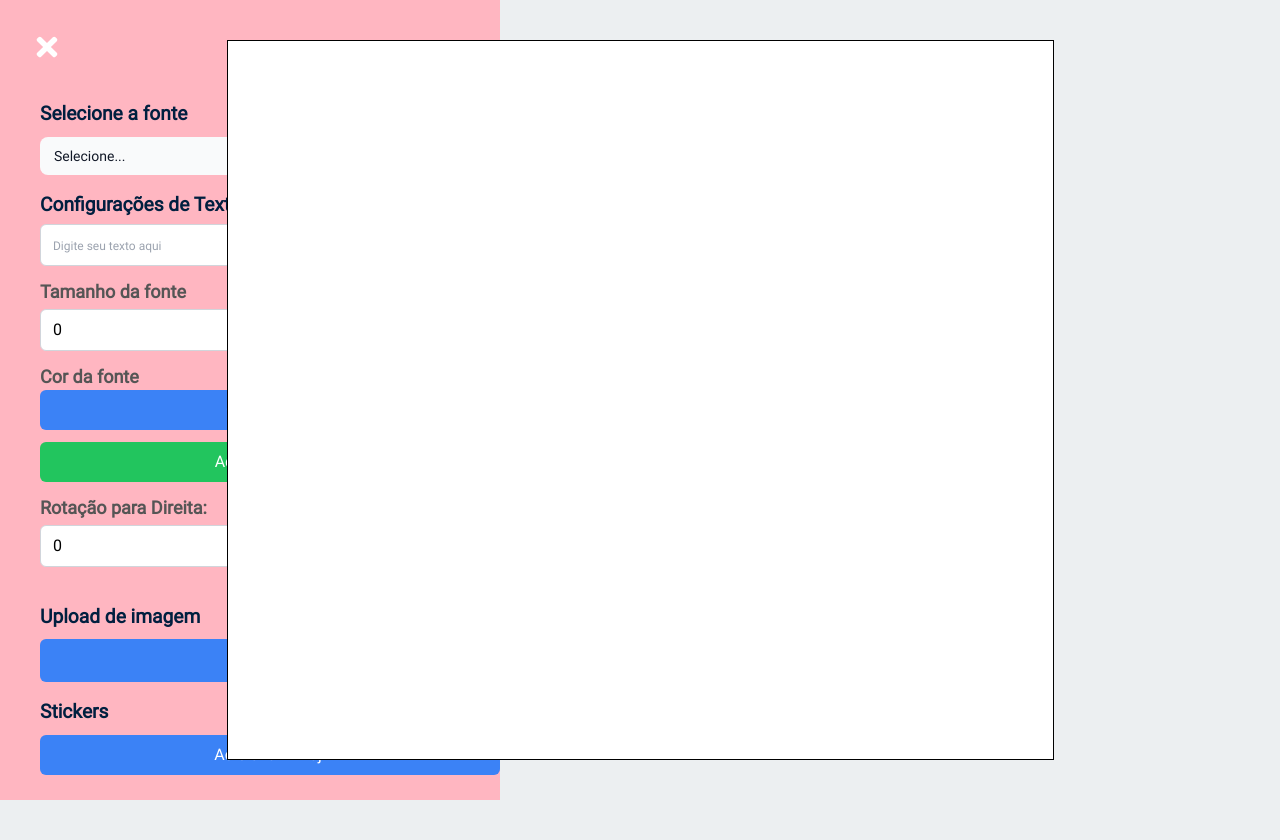
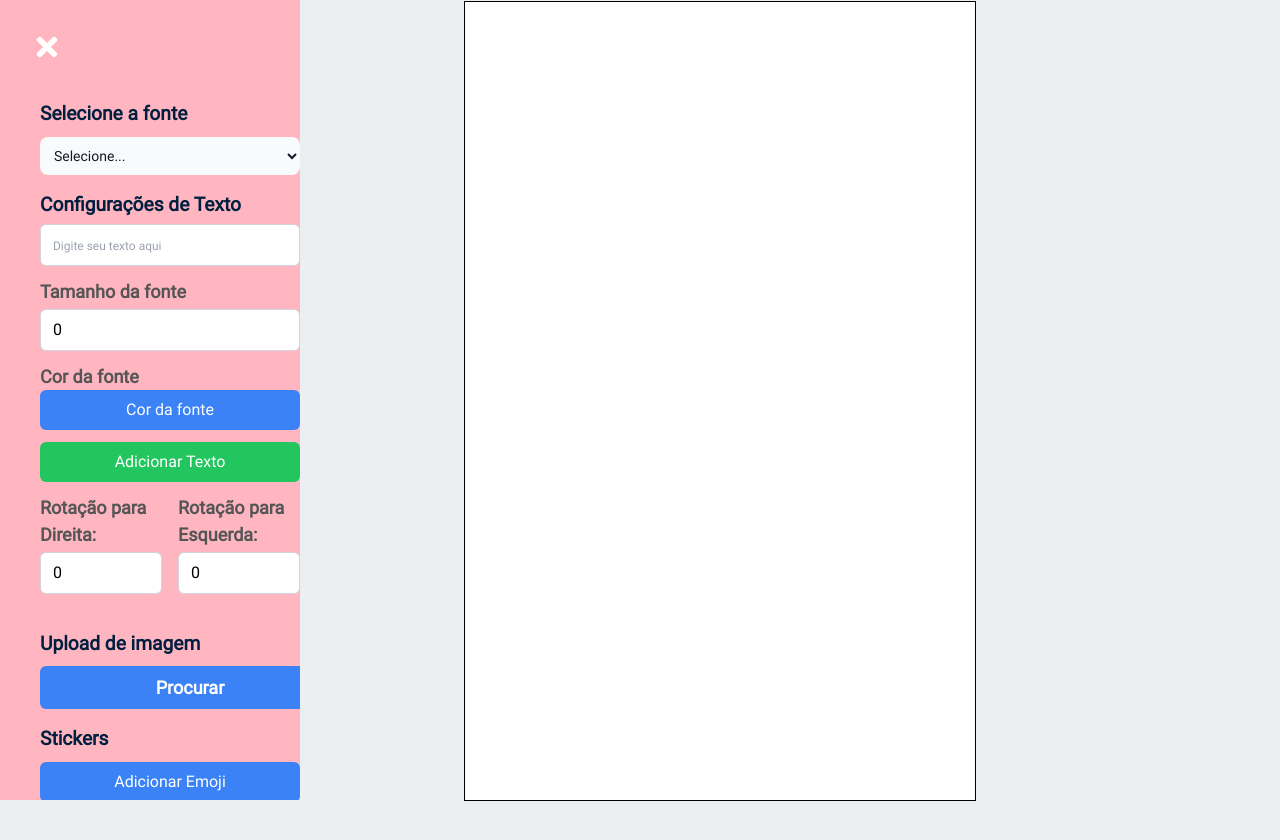
Before and after one commit to jonatasvenancio167/Crafter_lovers, a React (Create React App) app: page / in a window 1280 px wide. Shown: the top 840 px of the page. Built offline with nearby package versions, Linux system fonts and the light colour scheme.

Commit message:
fix styled

```diff
--- a/src/components/stickers/index.tsx
+++ b/src/components/stickers/index.tsx
@@ -49,7 +49,7 @@ const Stickers = ({ handleSetEmoji }: StickersProps) => {
     <>
       <div className="ml-10 mt-4 justify-center">
         <h3>Stickers</h3>
-        <div className="mt-2 justify-center mr-20 mb-20 w-full">
+        <div className="mt-2 justify-center mr-20 mb-3 w-full">
           <button
             className="px-4 py-2 bg-blue-500 text-white rounded-md cursor-pointer hover:bg-blue-600 text-center w-full"
             onClick={showEmoji}
@@ -57,7 +57,7 @@ const Stickers = ({ handleSetEmoji }: StickersProps) => {
             Adicionar Emoji
           </button>
         </div>
-        <div className="flex items-center mt-4">
+        <div className="flex items-center mt-4 mb-3">
           <label className="mr-2">Rotação:</label>
           <input
             type="range"
@@ -70,14 +70,14 @@ const Stickers = ({ handleSetEmoji }: StickersProps) => {
           />
           <span>{rotation}°</span>
         </div>
-        <div className="flex items-center mt-4">
-          <label htmlFor="selectEmoji" className="mr-2">
-            Selecione um Emoji:
-          </label>
+        <label htmlFor="selectEmoji" className="mr-2">
+          Selecione um Emoji:
+        </label>
+        <div className="flex items-center mb-5">
           <select
             id="selectEmoji"
             onChange={handleSelectChange}
-            className="mr-2"
+            className="bg-gray-50 border border-gray-300 text-gray-900 text-sm rounded-lg focus:ring-blue-500 focus:border-blue-500 block w-full p-2.5 dark:bg-white-700 border-none dark:placeholder-gray-400 dark:text-black dark:focus:ring-blue-500 dark:focus:border-blue-500"
           >
             <option value="">Selecione um emoji</option>
             {emojis.map((emoji) => (
--- a/src/components/upload/index.tsx
+++ b/src/components/upload/index.tsx
@@ -16,7 +16,7 @@ const Upload = ({ onFileChange }: UploadProps) => {
 
   return(
     <>
-      <div className="flex justify-between">
+      <div>
         <div className="flex items-center w-full">
           <input
             id="fileInput"
--- a/src/components/whiteboard/style.css
+++ b/src/components/whiteboard/style.css
@@ -1,14 +1,17 @@
 .centered-container {
+  position: relative;
   display: flex;
   justify-content: center;
   align-items: center;
   height: 100vh;
+  width: 40rem;
+  left: 25rem;
+  bottom: 6.2rem;
 }
 
 .blank-screen {
-  height: 90%;
-  position: fixed;
-  top: 5%;
+  height: 100vh;
+  position: relative;
   background-color: white;
   overflow: hidden;
   border: 1px solid black;
--- a/src/page/_layouts/Sidebar/index.tsx
+++ b/src/page/_layouts/Sidebar/index.tsx
@@ -36,7 +36,7 @@ const Sidebar = ({ active, handleSetActive }: SidebarProps) => {
   return (
     <Container sidebar={active}>
       <FaTimes onClick={closeSidebar}/>
-      <Content className="min-w-[200px] w-full flex-col items-start justify-start">
+      <Content className="w-full flex-col items-start justify-start">
         <div>
           <div className="ml-10">
             <h3>Selecione a fonte</h3>
@@ -51,15 +51,13 @@ const Sidebar = ({ active, handleSetActive }: SidebarProps) => {
             </div>
           </div>
           <Stickers handleSetEmoji={handleSetEmoji}/>
-          <div className="relative left-5">
-            <div>
-              <button
-                className="px-5 py-2 bg-red-500 text-white rounded-md cursor-pointer hover:bg-red-600 text-center ml-5 w-full"
-                onClick={exportWhiteboard}
-              >
-                Exportar
-              </button>
-            </div>
+          <div className="relative left-5 justify-center">
+            <button
+              className="px-4 py-2 bg-red-500 text-white rounded-md cursor-pointer hover:bg-red-600 text-center ml-5 w-full"
+              onClick={exportWhiteboard}
+            >
+              Exportar
+            </button>
           </div>
         </div>
       </Content>
--- a/src/page/_layouts/Sidebar/style.tsx
+++ b/src/page/_layouts/Sidebar/style.tsx
@@ -10,12 +10,12 @@ export const Container = styled.div<ContainerProps>`
   height: 100%;
   top: 0px;
   left: 0px;
-  width: 500px;
+  width: 300px;
   left: ${props => props.sidebar ? '0' : '-100%'};
   animation: showSidebar .4s;
   overflow-y: auto;
 
-   > svg {
+  > svg {
     position: fixed;
     color: white;
     width: 30px;
@@ -35,6 +35,14 @@ export const Container = styled.div<ContainerProps>`
       width: 300px;
     }
   }
+
+  @media (max-width: 768px) {
+    width: 250px;
+  }
+
+  @media (max-width: 576px) {
+    width: 200px;
+  }
 `;
 
 export const Content = styled.div`
```
